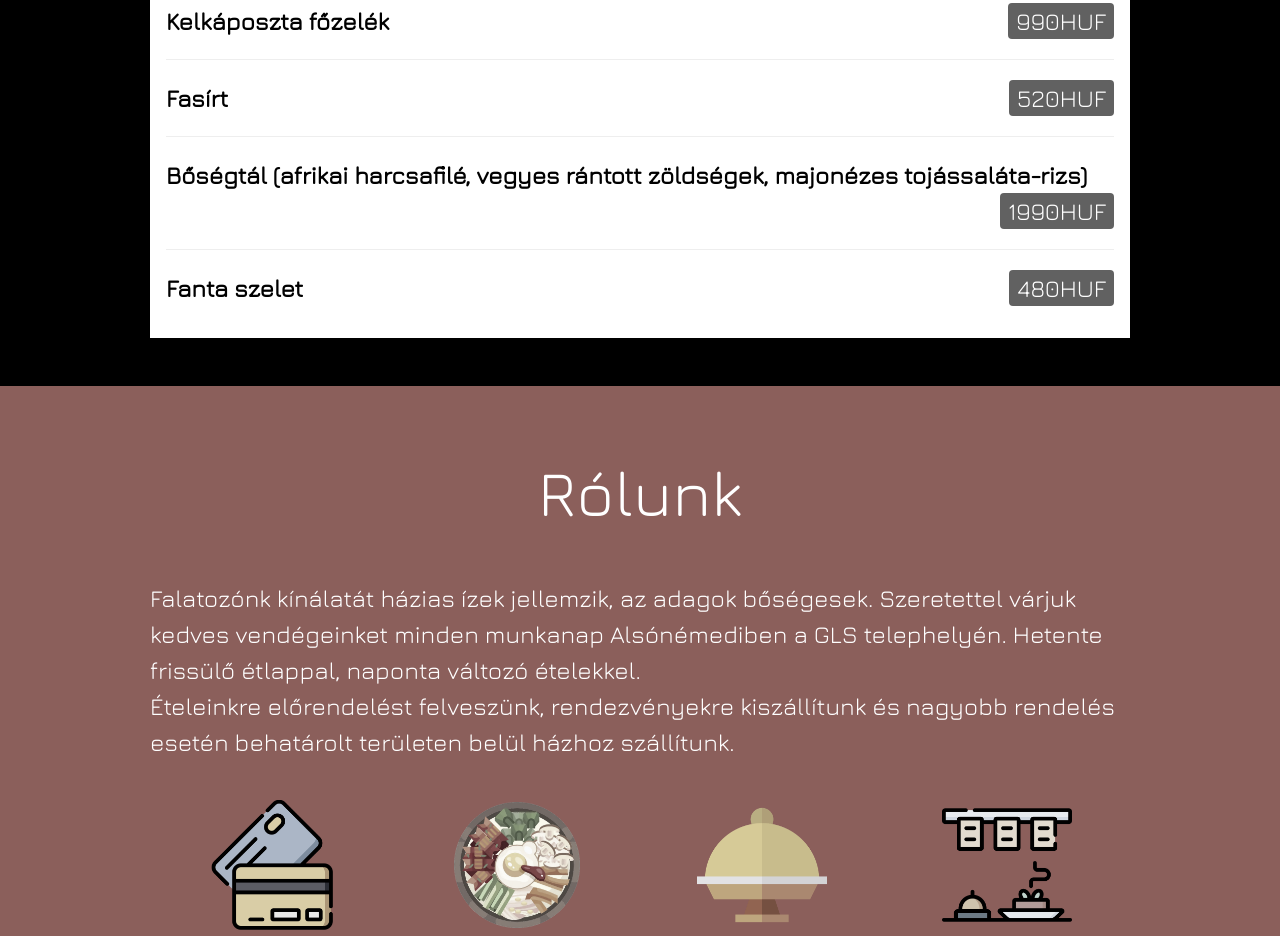
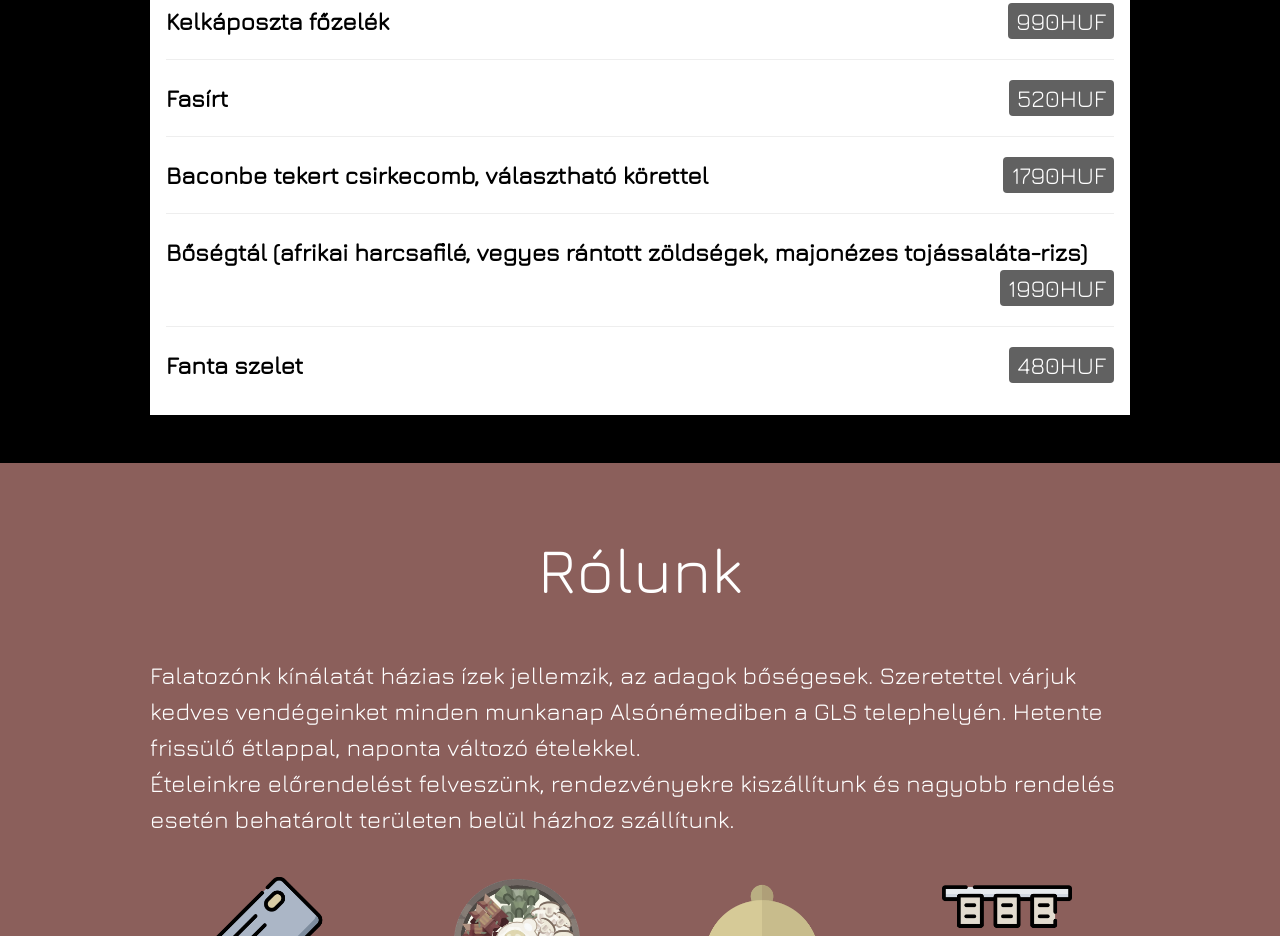
Before and after one commit to laczko090/h6-landing, a website built with Parcel: page index.html in a window 1280 px wide. Shown: the part 1100-2036 px from the top of the page. Built offline with nearby package versions, Linux system fonts and the light colour scheme.

Commit message:
Menu update

```diff
--- a/index.html
+++ b/index.html
@@ -64,6 +64,11 @@
 				<div class="menu__item-container">
 					<span><b>Fasírt</b></span>
 					<span class="w3-right w3-tag w3-dark-grey w3-round menu__item-price">520HUF</span>
+				</div>
+				<hr>
+				<div class="menu__item-container">
+					<span><b>Baconbe tekert csirkecomb, választható körettel</b></span>
+					<span class="w3-right w3-tag w3-dark-grey w3-round menu__item-price">1790HUF</span>
 				</div>
 				<hr>
 				<div class="menu__item-container">
```
